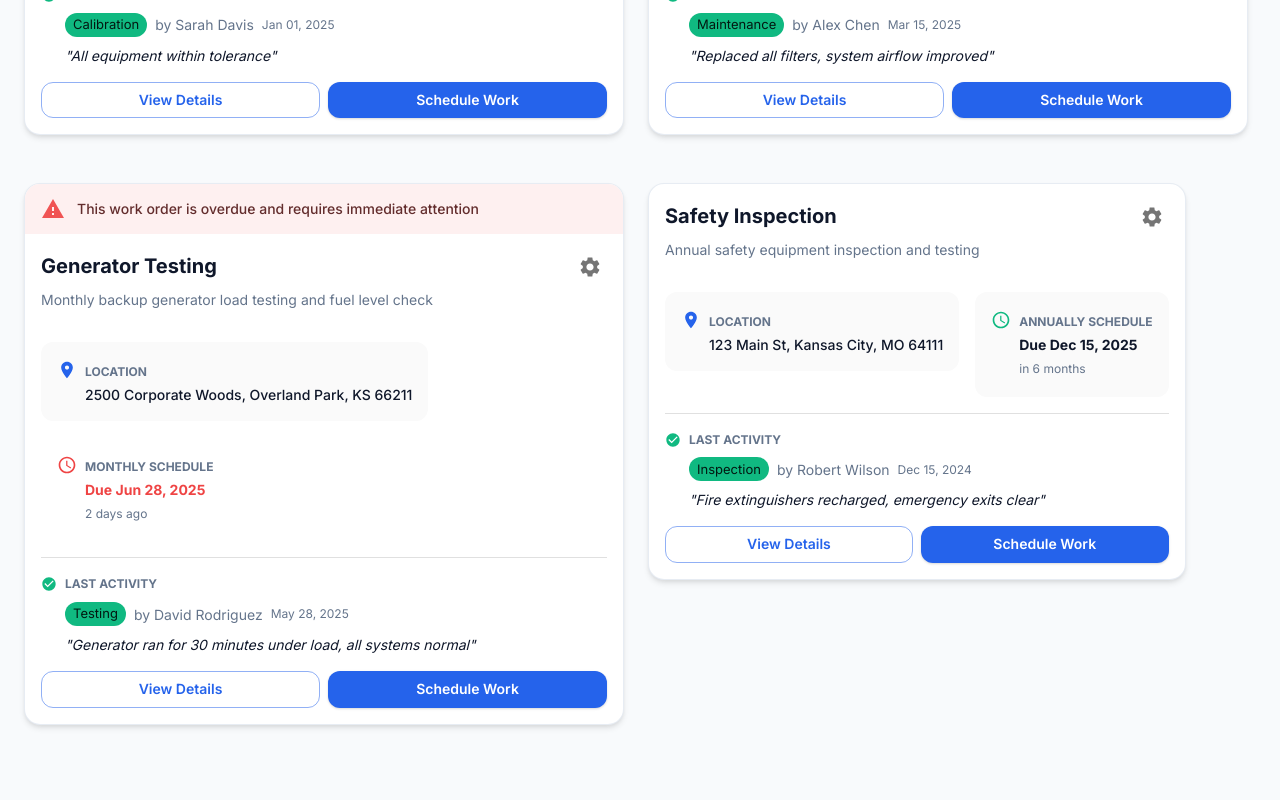
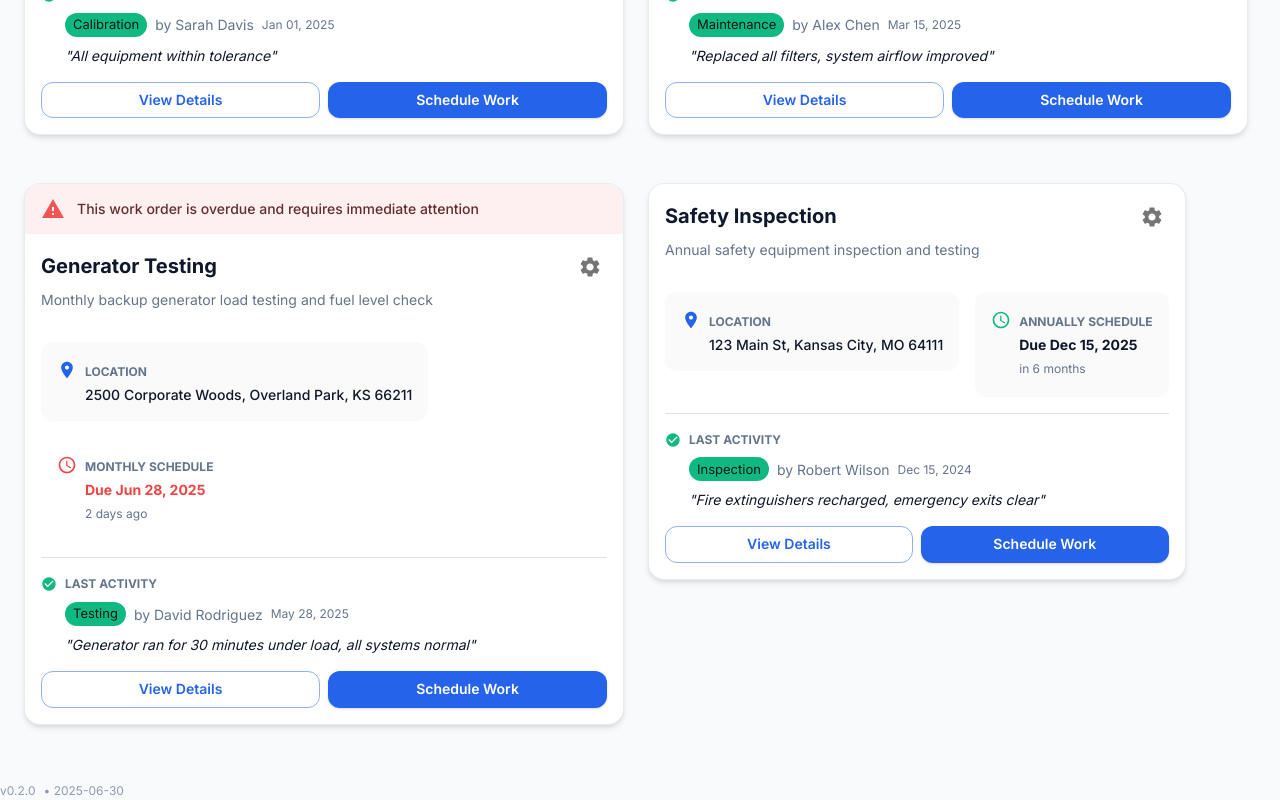
Before and after one commit to turnerturn/work-order-portal, a React (Vite) app: page / in a window 1280 px wide. Shown: the part 1368-2168 px from the top of the page. Built offline with nearby package versions, Linux system fonts and the light colour scheme.

Commit message:
Adds Github Actions

```diff
--- a/index.html
+++ b/index.html
@@ -5,6 +5,8 @@
     <link rel="icon" href="/favicon.ico" />
     <meta name="viewport" content="width=device-width, initial-scale=1" />
     <meta name="theme-color" content="#000000" />
+    <meta name="version" content="0.2.0" />
+    <meta name="build-date" content="" />
     <meta
       name="description"
       content="Work Order Management Portal - Track and manage maintenance schedules efficiently"
--- a/package.json
+++ b/package.json
@@ -30,7 +30,8 @@
     "predeploy": "npm run build",
     "deploy": "gh-pages -d dist -r https://github.com/turnerturn/work-order-portal.git",
     "start": "BROWSER=none WDS_SOCKET_PORT=0 vite --port 3000",
-    "build": "vite build",
+    "build": "vite build && npm run inject-version",
+    "inject-version": "node scripts/inject-version.js",
     "preview": "vite preview",
     "test": "vitest"
   },
--- /dev/null
+++ b/scripts/inject-version.js
@@ -0,0 +1,54 @@
+#!/usr/bin/env node
+
+const fs = require('fs');
+const path = require('path');
+const packageJson = require('../package.json');
+
+const version = packageJson.version;
+const buildDate = new Date().toISOString();
+const buildDateShort = buildDate.split('T')[0];
+
+// Update index.html with version and build date
+const indexPath = path.join(__dirname, '../dist/index.html');
+
+if (fs.existsSync(indexPath)) {
+  let indexContent = fs.readFileSync(indexPath, 'utf8');
+
+  // Replace version meta tag
+  indexContent = indexContent.replace(
+    /<meta name="version" content="[^"]*"/,
+    `<meta name="version" content="${version}"`
+  );
+
+  // Replace build-date meta tag
+  indexContent = indexContent.replace(
+    /<meta name="build-date" content="[^"]*"/,
+    `<meta name="build-date" content="${buildDate}"`
+  );
+
+  // Add a comment with build info
+  const buildComment = `<!-- Built: ${buildDate} | Version: ${version} -->`;
+  indexContent = indexContent.replace(
+    /<\/head>/,
+    `  ${buildComment}\n</head>`
+  );
+
+  fs.writeFileSync(indexPath, indexContent);
+  console.log(`✓ Injected version ${version} and build date ${buildDateShort} into index.html`);
+} else {
+  console.warn('⚠ dist/index.html not found, skipping version injection');
+}
+
+// Create a version.json file for runtime access
+const versionInfo = {
+  version,
+  buildDate,
+  buildDateShort,
+  timestamp: Date.now()
+};
+
+const versionJsonPath = path.join(__dirname, '../dist/version.json');
+fs.writeFileSync(versionJsonPath, JSON.stringify(versionInfo, null, 2));
+console.log(`✓ Created version.json with build information`);
+
+console.log(`📦 Build completed: v${version} (${buildDateShort})`);
--- a/src/App.jsx
+++ b/src/App.jsx
@@ -1,7 +1,9 @@
 import CssBaseline from '@mui/material/CssBaseline';
 import { ThemeProvider, createTheme } from '@mui/material/styles';
 import './App.css';
+import VersionInfo from './components/VersionInfo';
 import WorkOrderPortal from './components/WorkOrderPortal';
+
 
 // Create a comprehensive Material-UI theme
 const theme = createTheme({
@@ -115,6 +117,7 @@ function App() {
       <CssBaseline />
       <div className="App">
         <WorkOrderPortal />
+        <VersionInfo showBuildDate />
       </div>
     </ThemeProvider>
   );
--- /dev/null
+++ b/src/components/Footer.jsx
@@ -0,0 +1,37 @@
+import { Box, Container, Typography } from '@mui/material';
+import VersionInfo from './VersionInfo';
+
+const Footer = () => {
+  return (
+    <Box
+      component="footer"
+      sx={{
+        mt: 'auto',
+        py: 2,
+        px: 2,
+        backgroundColor: 'background.paper',
+        borderTop: '1px solid',
+        borderColor: 'divider'
+      }}
+    >
+      <Container maxWidth="xl">
+        <Box
+          sx={{
+            display: 'flex',
+            justifyContent: 'space-between',
+            alignItems: 'center',
+            flexDirection: { xs: 'column', sm: 'row' },
+            gap: 1
+          }}
+        >
+          <Typography variant="caption" color="text.secondary">
+            © 2025 Work Order Portal. All rights reserved.
+          </Typography>
+          <VersionInfo showBuildDate />
+        </Box>
+      </Container>
+    </Box>
+  );
+};
+
+export default Footer;
--- a/src/components/NavBar.jsx
+++ b/src/components/NavBar.jsx
@@ -16,6 +16,7 @@ import {
     useTheme
 } from '@mui/material';
 import PropTypes from 'prop-types';
+import VersionInfo from './VersionInfo';
 
 const NavBar = ({ onAddNewOrder, onRefresh, loading = false }) => {
   const theme = useTheme();
@@ -56,6 +57,7 @@ const NavBar = ({ onAddNewOrder, onRefresh, loading = false }) => {
           >
             Work Order Portal
           </Typography>
+          <VersionInfo variant="caption" />
         </Box>
 
         {/* Right side - Actions */}
--- /dev/null
+++ b/src/components/VersionInfo.jsx
@@ -0,0 +1,34 @@
+import { Box, Typography } from '@mui/material';
+import PropTypes from 'prop-types';
+import packageJson from '../../package.json';
+
+const VersionInfo = ({ variant = 'caption', showBuildDate = false }) => {
+  const version = packageJson.version;
+  const buildDate = new Date().toISOString().split('T')[0]; // YYYY-MM-DD format
+
+  return (
+    <Box sx={{
+      display: 'flex',
+      alignItems: 'center',
+      gap: 1,
+      opacity: 0.7,
+      fontSize: '0.75rem'
+    }}>
+      <Typography variant={variant} color="text.secondary">
+        v{version}
+      </Typography>
+      {showBuildDate && (
+        <Typography variant={variant} color="text.secondary">
+          • {buildDate}
+        </Typography>
+      )}
+    </Box>
+  );
+};
+
+VersionInfo.propTypes = {
+  variant: PropTypes.string,
+  showBuildDate: PropTypes.bool
+};
+
+export default VersionInfo;
```
